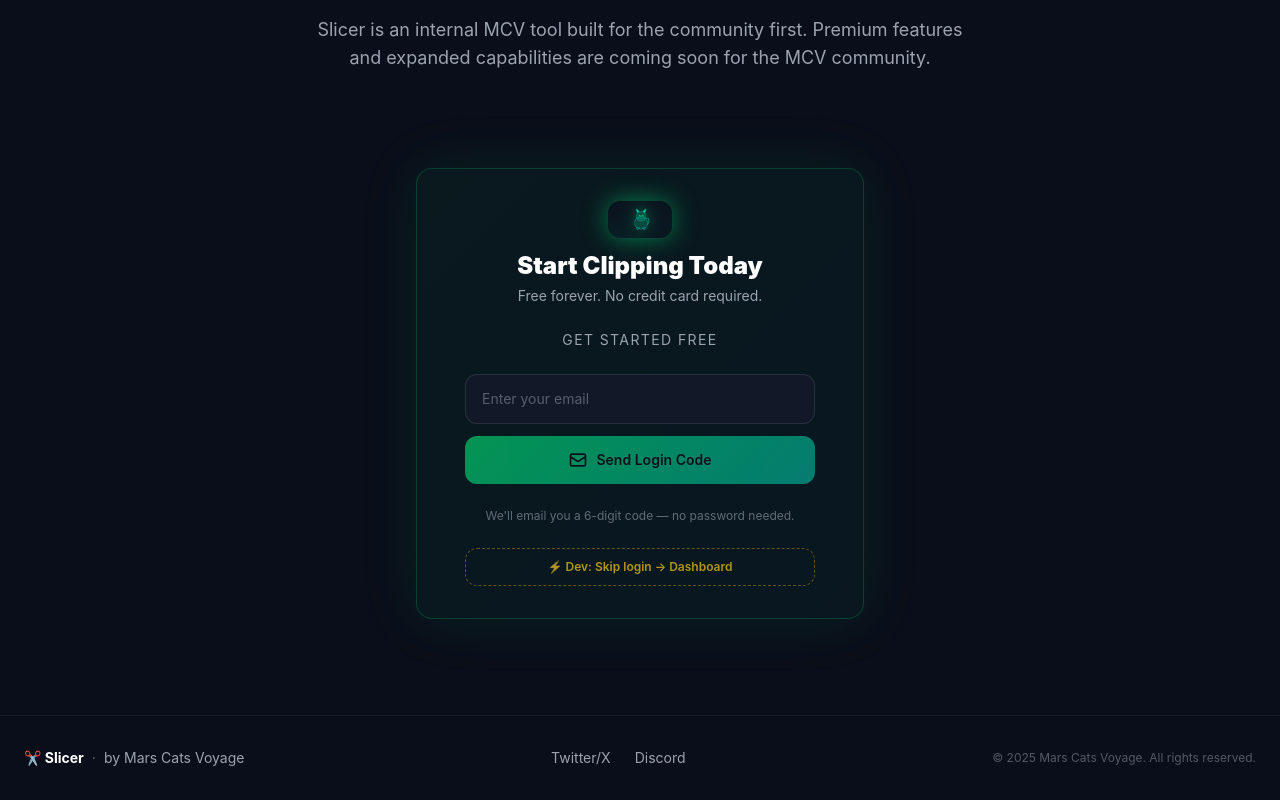
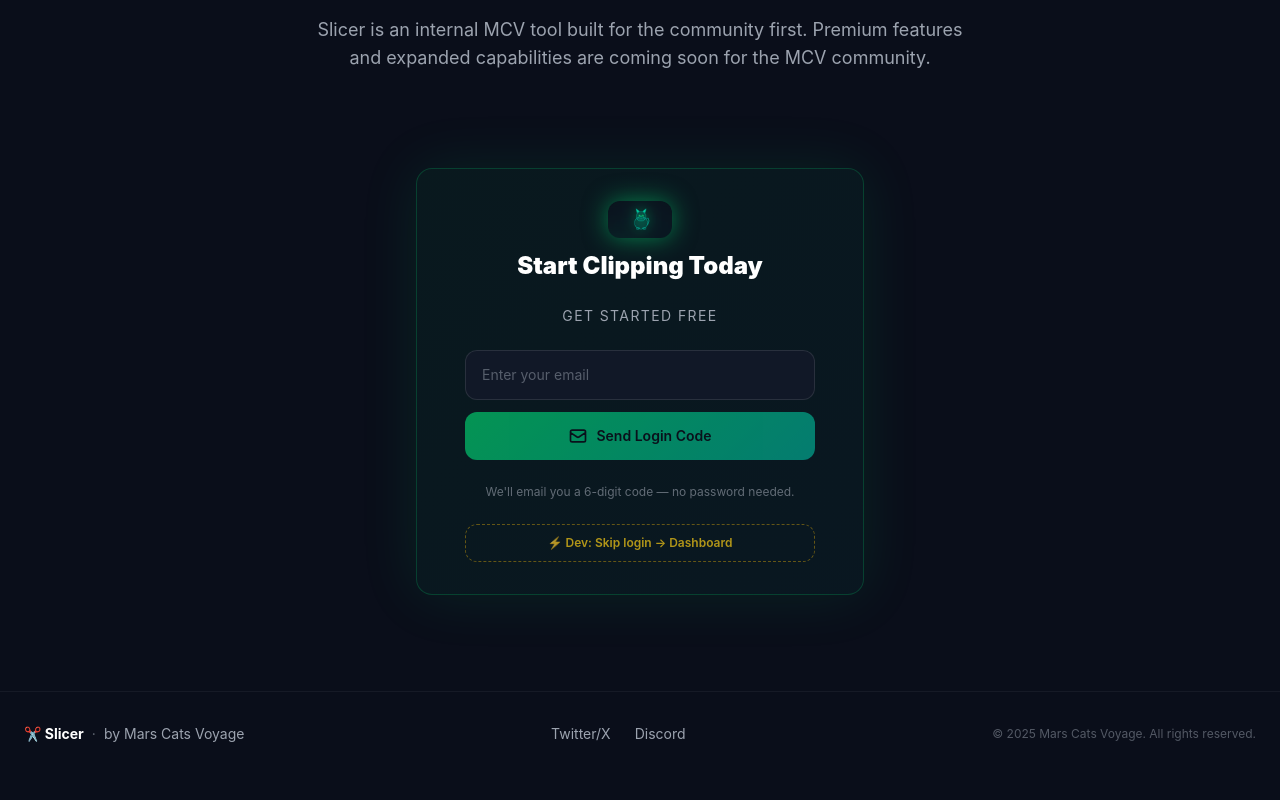
Before and after one commit to ClassicsCrypto/slicer, a Next.js app: page / in a window 1280 px wide. Shown: the part 2189-2989 px from the top of the page. After the commit the page ends 2965 px from the top, so only its background shows below. Built offline with nearby package versions, Linux system fonts and the light colour scheme.

Commit message:
chore: remove free forever tagline from login card

```diff
--- a/app/page.tsx
+++ b/app/page.tsx
@@ -163,7 +163,6 @@
                 <img src="/slicer-logo.png" alt="Slicer" width={64} height={64} className="rounded-xl" style={{filter:'drop-shadow(0 0 12px rgba(0,230,118,0.5))'}} />
               </div>
               <h2 className="text-2xl font-black text-white mb-1">Start Clipping Today</h2>
-              <p className="text-muted text-sm">Free forever. No credit card required.</p>
             </div>
             <SocialLogin />
           </div>
```
